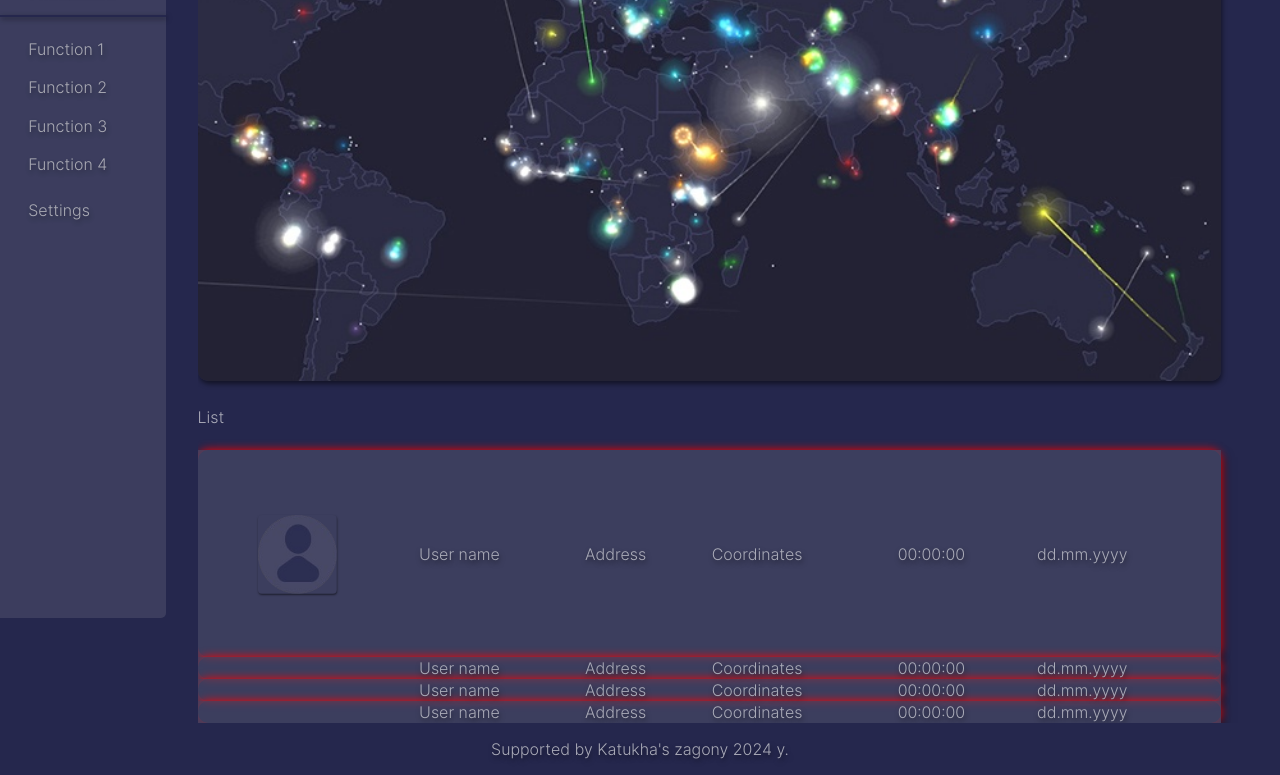
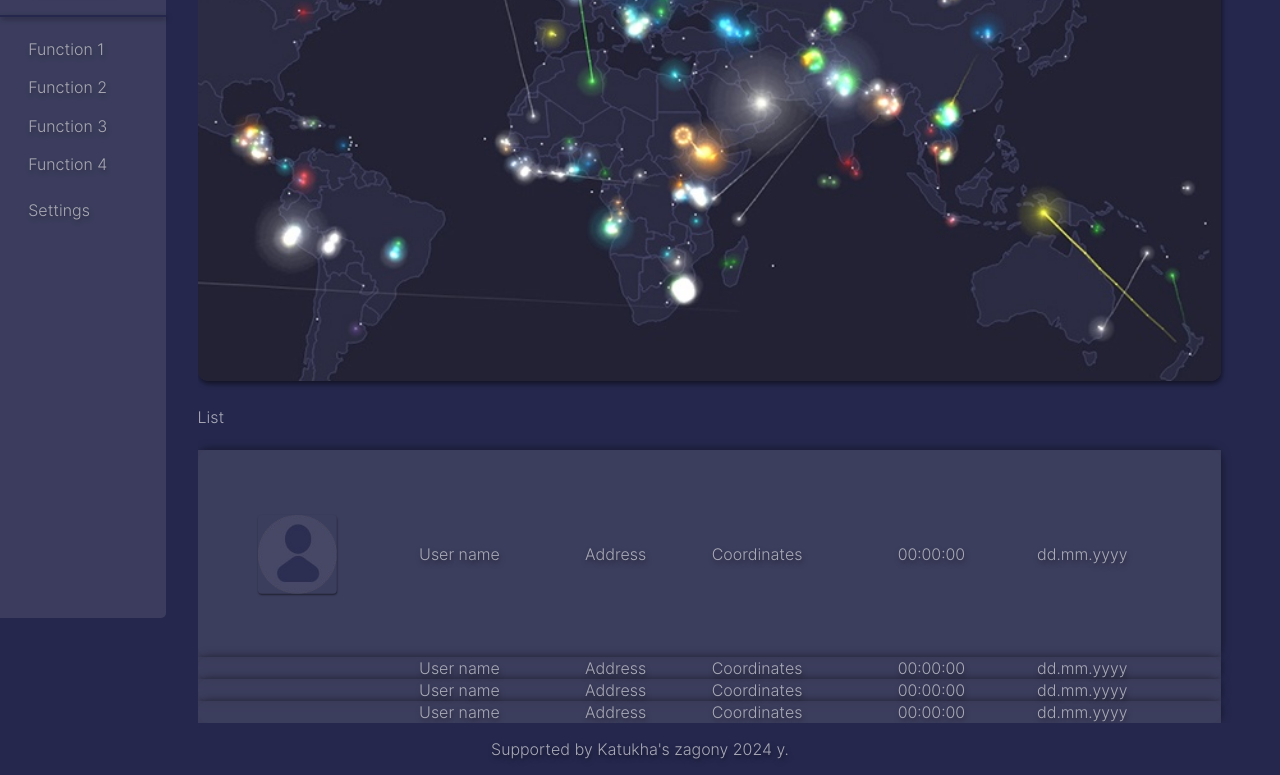
Before and after one commit to Raider777k/hedgehog_project, a plain HTML site: page front/index.html in a window 1280 px wide. Shown: the part 182-957 px from the top of the page. Drawn offline with Linux system fonts and the light colour scheme.

Commit message:
Nothing important

```diff
--- a/front/style.css
+++ b/front/style.css
@@ -22,21 +22,34 @@ table{
     text-shadow: 1px 3px 5px rgba(0, 0, 0, 0.5);
     width: 90%;
     margin-top: 2%;
-    box-shadow: 2px 7px 10px rgba(0, 0, 0, 0.5);
     border-collapse: collapse;
 }
 
 tr {
-    box-shadow: 0 0 10px red;
+    box-shadow: 0 0 10px rgba(0, 0, 0, 0.5);;
     background: rgba(70, 72, 102, 0.7);
     border-radius: 10px;
 
     }
 
+.main_list {
+    border-radius: 5px;
+}
+
 .main_list img{
     transform: scale(0.4);
     fill: none;
 }
+
+.main_menu hr{
+    background: #25274d;
+    height: 2px;
+    border:#25274d;
+    border-bottom-right-radius: 5%;
+    border-top-right-radius: 5%;
+    box-shadow: 1px 2px 5px rgba(0, 0, 0, 0.5);
+}
+
 
 .main_menu {
     width: 13%;
@@ -64,16 +77,6 @@ tr {
     margin-right: 10%;
     text-shadow: 1px 3px 5px rgba(0, 0, 0, 0.5);
 }
-
-.main_menu hr{
-    background: #25274d;
-    height: 2px;
-    border:#25274d;
-    border-bottom-right-radius: 5%;
-    border-top-right-radius: 5%;
-    box-shadow: 1px 2px 5px rgba(0, 0, 0, 0.5);
-}
-
 
 .menu_list ul{
     list-style-type: none;
```
